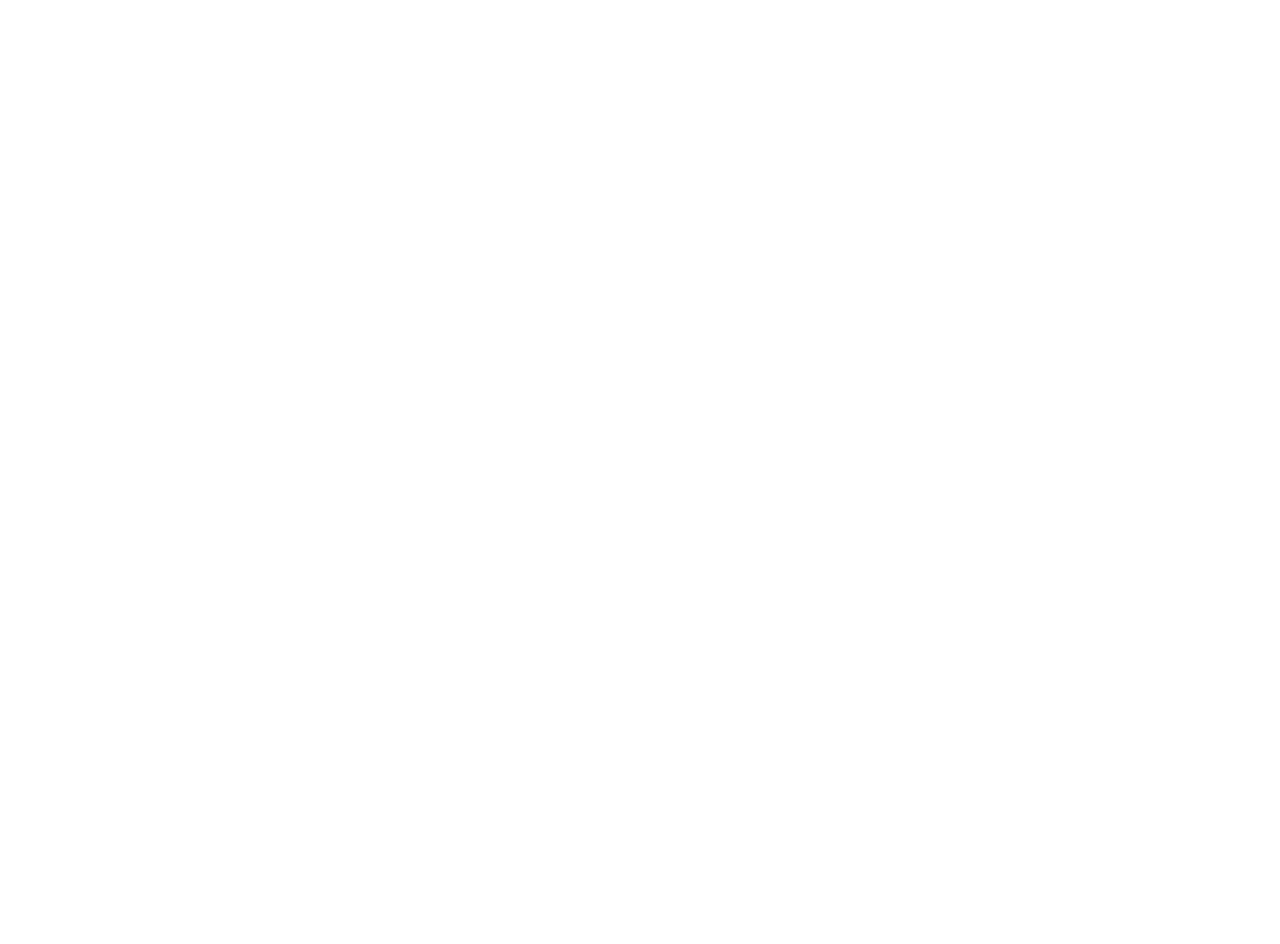
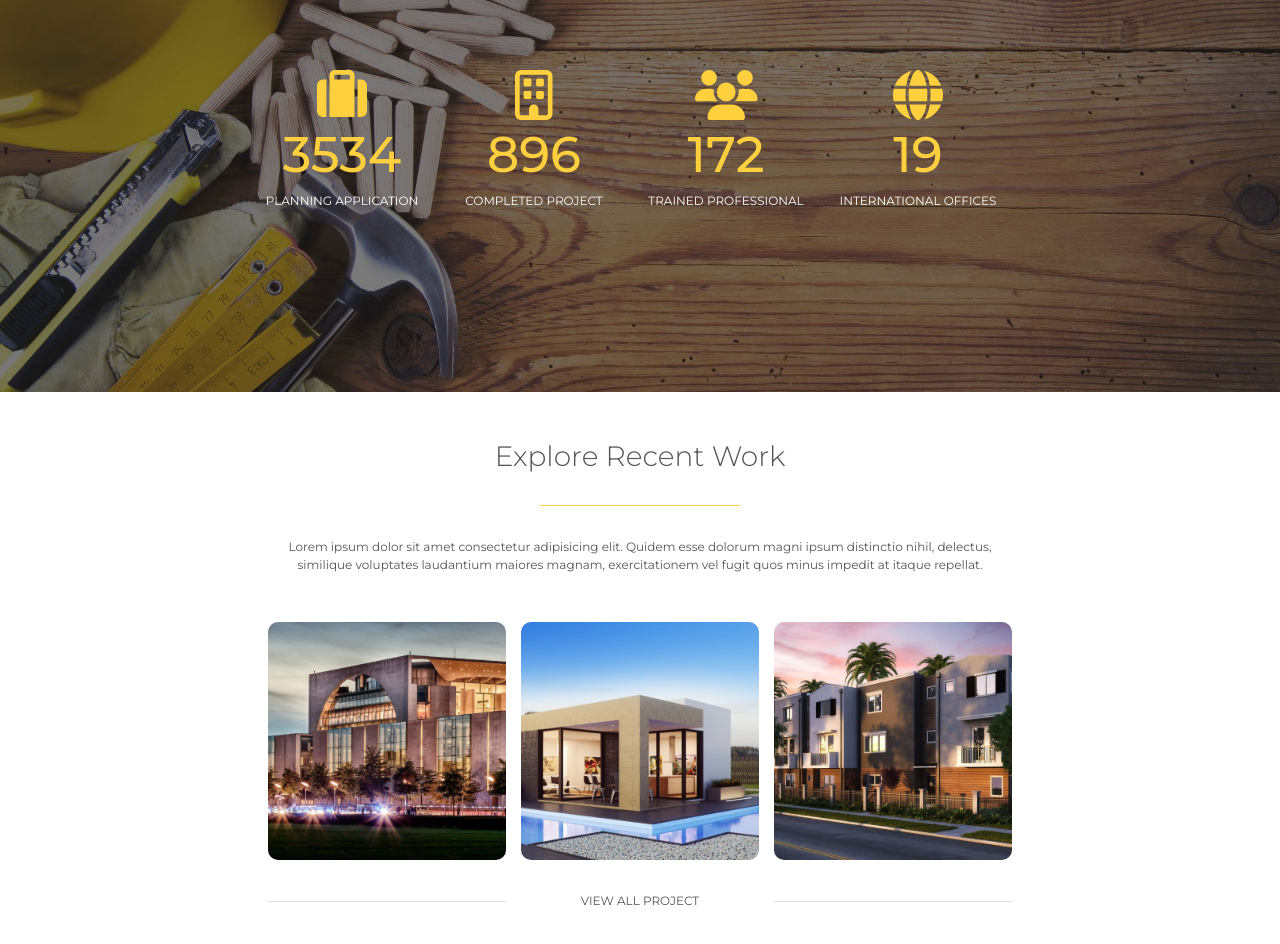
Before and after one commit to Luca10992/proj-html-vuejs, a Vue app: page / in a window 1280 px wide. Shown: the part 1620-2564 px from the top of the page. Before the commit the page ends 1484 px from the top, so only its background shows below. Built offline with nearby package versions, Linux system fonts and the light colour scheme.

Commit message:
feat. add section 3-4

```diff
--- /dev/null
+++ b/src/components/AppCard.vue
@@ -0,0 +1,61 @@
+<script>
+import { store } from "../store";
+
+export default {
+  data() {
+    return {
+      store,
+    };
+  },
+  props: { card: Object },
+};
+</script>
+<template>
+  <div>
+    <font-awesome-icon :icon="card.iconCard" class="icon-card" />
+  </div>
+  <h4 class="m-0">{{ card.titleCard }}</h4>
+  <p>
+    {{ card.titleInfo }}
+  </p>
+</template>
+
+<style lang="scss" scoped>
+.section_2 {
+  div {
+    width: 50px;
+    aspect-ratio: 1;
+    border-radius: 50%;
+    display: flex;
+    justify-content: center;
+    align-items: center;
+    border: 1px solid #555;
+
+    .icon-card {
+      font-size: 20px;
+    }
+  }
+
+  p {
+    font-size: 12px;
+    margin: 0;
+  }
+}
+
+.section_3 {
+  .card {
+    .icon-card {
+      font-size: 50px;
+    }
+
+    h4 {
+      font-size: 50px;
+    }
+
+    p {
+      color: white;
+      font-size: 12px;
+    }
+  }
+}
+</style>
--- /dev/null
+++ b/src/components/AppCardImg.vue
@@ -0,0 +1,30 @@
+<script>
+import { store } from "../store";
+
+export default {
+  data() {
+    return {
+      store,
+    };
+  },
+  props: { image: String },
+
+  methods: {
+    buildPathImg(imageName) {
+      return new URL(
+        "../assets/construction/images/" + imageName,
+        import.meta.url
+      ).href;
+    },
+  },
+};
+</script>
+<template>
+  <img :src="buildPathImg(image)" alt="img" />
+</template>
+
+<style lang="scss" scoped>
+img {
+  width: 100%;
+}
+</style>
--- a/src/components/AppMain.vue
+++ b/src/components/AppMain.vue
@@ -1,5 +1,7 @@
 <script>
 import { store } from "../store";
+import AppCard from "./AppCard.vue";
+import AppCardImg from "./AppCardImg.vue";
 
 export default {
   data() {
@@ -7,6 +9,8 @@
       store,
     };
   },
+
+  components: { AppCard, AppCardImg },
 };
 </script>
 
@@ -41,15 +45,43 @@
       <div class="container-card">
         <div class="card-box">
           <div v-for="card in store.cards" class="card p-3">
-            <div>
-              <font-awesome-icon :icon="card.iconCard" class="icon-card" />
+            <AppCard :card="card"></AppCard>
           </div>
-            <h4 class="m-0">{{ card.titleCard }}</h4>
+        </div>
+      </div>
+    </div>
+    <div class="section_3">
+      <div class="container-card">
+        <div class="card-box">
+          <div v-for="card in store.infoAgency" class="card">
+            <AppCard :card="card"></AppCard>
+          </div>
+        </div>
+      </div>
+    </div>
+    <div class="section_4">
+      <div class="container py-5">
+        <div class="text-center">
+          <h3>Explore Recent Work</h3>
+          <div class="line"></div>
           <p>
-              Lorem ipsum, dolor sit amet consectetur adipisicing elit.
-              Praesentium ut cupiditate ad architecto quia ex.
+            Lorem ipsum dolor sit amet consectetur adipisicing elit. Quidem esse
+            dolorum magni ipsum distinctio nihil, delectus, similique voluptates
+            laudantium maiores magnam, exercitationem vel fugit quos minus
+            impedit at itaque repellat.
           </p>
         </div>
+        <div class="container-img">
+          <div class="img-box">
+            <div v-for="image in store.images" class="img">
+              <AppCardImg :image="image"></AppCardImg>
+            </div>
+          </div>
+        </div>
+        <div class="d-flex align-items-center justify-content-between">
+          <div class="doubleLine"></div>
+          <p>VIEW ALL PROJECT</p>
+          <div class="doubleLine"></div>
         </div>
       </div>
     </div>
@@ -64,6 +96,10 @@
   background-size: cover;
 
   .container {
+    display: flex;
+    flex-direction: column;
+    justify-content: center;
+    align-items: center;
     gap: 1rem;
 
     h1 {
@@ -86,6 +122,7 @@
 
 // ***********SECTION 2***********
 .section_2 {
+  z-index: 1;
   .ask-project {
     height: 100px;
     background-color: #fed03d;
@@ -115,60 +152,83 @@
   .container {
     padding: 5rem 0;
     text-align: center;
-    .line {
-      width: 200px;
-      height: 1px;
-      background-color: #fed03d;
-      margin: 2rem auto;
+
+    p {
+      font-size: 12px;
+    }
+  }
+
+  .card-box {
+    padding-bottom: 5rem;
+
+    .card {
+      background-color: #f5f5f5;
+      color: #555;
+      line-height: 2rem;
+    }
+  }
+}
+
+// *************SECTION 3***********
+.section_3 {
+  background-image: url(../assets/construction/images/home-244125289.jpg);
+  height: 60vh;
+  background-size: cover;
+  background-position: center;
+  background-repeat: no-repeat;
+  position: relative;
+
+  .container-card {
+    height: 100%;
+    display: flex;
+    align-items: center;
+
+    .card-box {
+      padding: 0 8rem;
+      .card {
+        background-color: transparent;
+        color: #fed03d;
+      }
+    }
+  }
+}
+
+// **********SECTION 4************
+.section_4 {
+  color: #555;
+
+  h3 {
+    font-weight: 300;
   }
 
   p {
     font-size: 12px;
   }
-  }
-  .container-card {
-    width: 80%;
+
+  .container-img {
+    width: 100%;
     margin: 0 auto;
+    padding: 2rem 0;
 
-    .card-box {
+    .img-box {
       width: 100%;
       display: flex;
-      gap: 20px;
+      justify-content: space-between;
+      gap: 10px;
 
-      .card {
-        width: calc(100% / 4 - 20px);
-        display: flex;
-        justify-content: center;
-        align-items: center;
-        flex-direction: column;
-        text-align: center;
-        gap: 1rem;
-        background-color: #f5f5f5;
+      .img {
+        width: calc(100% / 3 - 10px);
         border: none;
         border-radius: 10px;
-        color: #555;
-        line-height: 2rem;
-
-        div {
-          width: 50px;
-          aspect-ratio: 1;
-          border-radius: 50%;
-          display: flex;
-          justify-content: center;
-          align-items: center;
-          border: 1px solid #555;
-
-          .icon-card {
-            font-size: 20px;
+        overflow: hidden;
+      }
     }
   }
 
+  .d-flex {
     p {
-          font-size: 12px;
       margin: 0;
     }
   }
 }
-  }
-}
 </style>
--- a/src/store/index.js
+++ b/src/store/index.js
@@ -2,22 +2,60 @@
 
 export const store = reactive({
   linksHeader: ["HOME", "ABOUT", "SERVICES", "WORK", "ARTICLES"],
+  //   **SECTION 2
   cards: [
     {
       iconCard: "fa-regular fa-building",
       titleCard: "Buildings",
+      titleInfo:
+        "Lorem ipsum, dolor sit amet consectetur adipisicing elit. Praesentium ut cupiditate ad architecto quia ex.",
     },
     {
       iconCard: "fa-solid fa-arrows-rotate",
       titleCard: "Renovate",
+      titleInfo:
+        "Lorem ipsum, dolor sit amet consectetur adipisicing elit. Praesentium ut cupiditate ad architecto quia ex.",
     },
     {
       iconCard: "fa-solid fa-house-chimney",
       titleCard: "Construct",
+      titleInfo:
+        "Lorem ipsum, dolor sit amet consectetur adipisicing elit. Praesentium ut cupiditate ad architecto quia ex.",
     },
     {
       iconCard: "fa-solid fa-truck",
       titleCard: "Exclusive",
+      titleInfo:
+        "Lorem ipsum, dolor sit amet consectetur adipisicing elit. Praesentium ut cupiditate ad architecto quia ex.",
     },
   ],
+  // **SECTION 3
+  infoAgency: [
+    {
+      iconCard: "fa-solid fa-suitcase",
+      titleCard: 3534,
+      titleInfo: "PLANNING APPLICATION",
+    },
+    {
+      iconCard: "fa-regular fa-building",
+      titleCard: 896,
+      titleInfo: "COMPLETED PROJECT",
+    },
+    {
+      iconCard: "fa-solid fa-users",
+      titleCard: 172,
+      titleInfo: "TRAINED PROFESSIONAL",
+    },
+    {
+      iconCard: "fa-solid fa-globe",
+      titleCard: 19,
+      titleInfo: "INTERNATIONAL OFFICES",
+    },
+  ],
+  // **SECTION 4
+  images: [
+    "project2-featured-15013609-600x600.jpg",
+    "project1-featured-294276386-600x600.jpg",
+    "project3-featured-189023420-600x600.jpg",
+  ],
 });
--- a/src/styles/generals.scss
+++ b/src/styles/generals.scss
@@ -8,15 +8,10 @@
   box-sizing: border-box;
   margin: 0;
   font-family: "Montserrat", sans-serif;
-  color: #555;
 }
 
 .container {
   width: 60%;
-  display: flex;
-  flex-direction: column;
-  justify-content: center;
-  align-items: center;
   height: 100%;
 }
 
@@ -44,3 +39,46 @@
     transition: 0.5s;
   }
 }
+
+.line {
+  width: 200px;
+  height: 1px;
+  background-color: #fed03d;
+  margin: 2rem auto;
+}
+
+.doubleLine {
+  background-color: #e0e0e0;
+  margin: 0;
+  width: 32%;
+  height: 1px;
+}
+
+.container-card {
+  width: 80%;
+  margin: 0 auto;
+
+  .card-box {
+    width: 100%;
+    display: flex;
+    gap: 20px;
+
+    .card {
+      width: calc(100% / 4 - 20px);
+      display: flex;
+      justify-content: center;
+      align-items: center;
+      flex-direction: column;
+      text-align: center;
+      border: none;
+      border-radius: 10px;
+      line-height: 2rem;
+    }
+
+    .img {
+      width: calc(100% / 3 - 20px);
+      border: none;
+      border-radius: 10px;
+    }
+  }
+}
```
Lines whose indentation alone changed are shown as unchanged.
